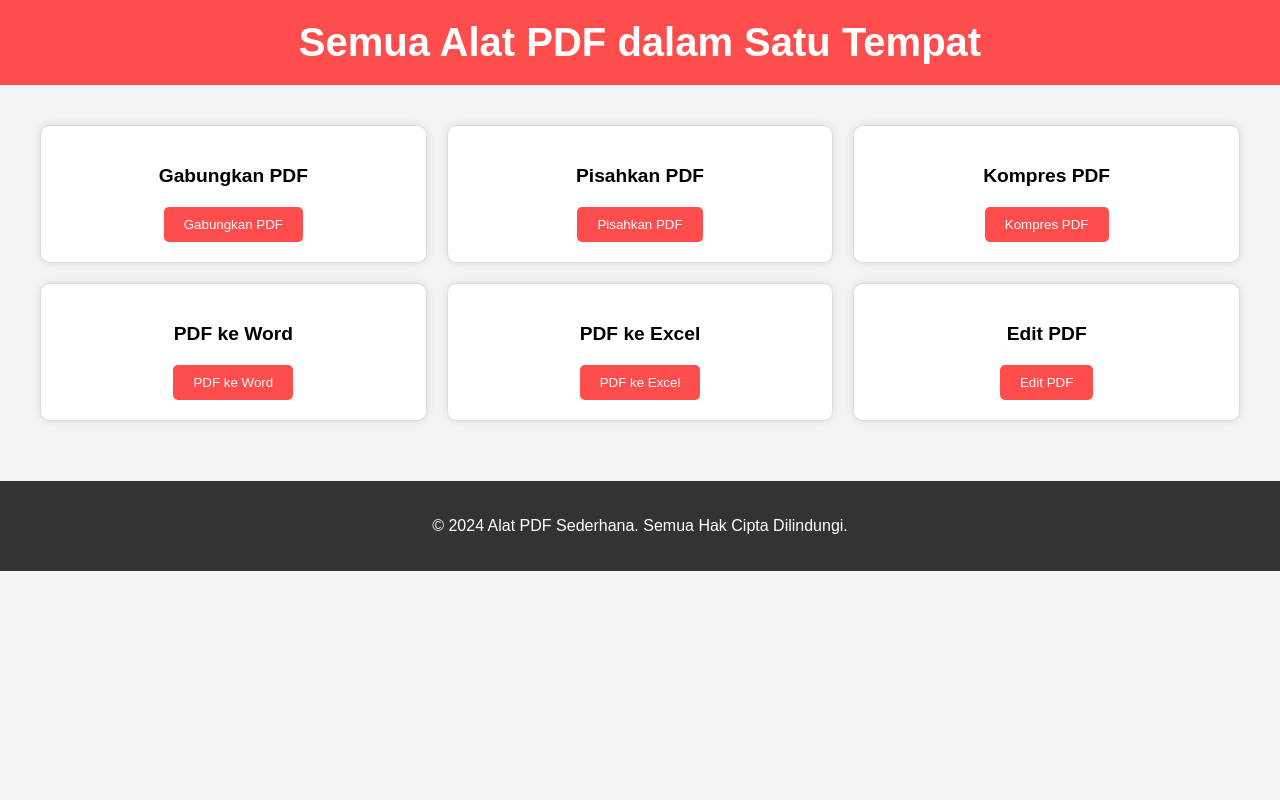
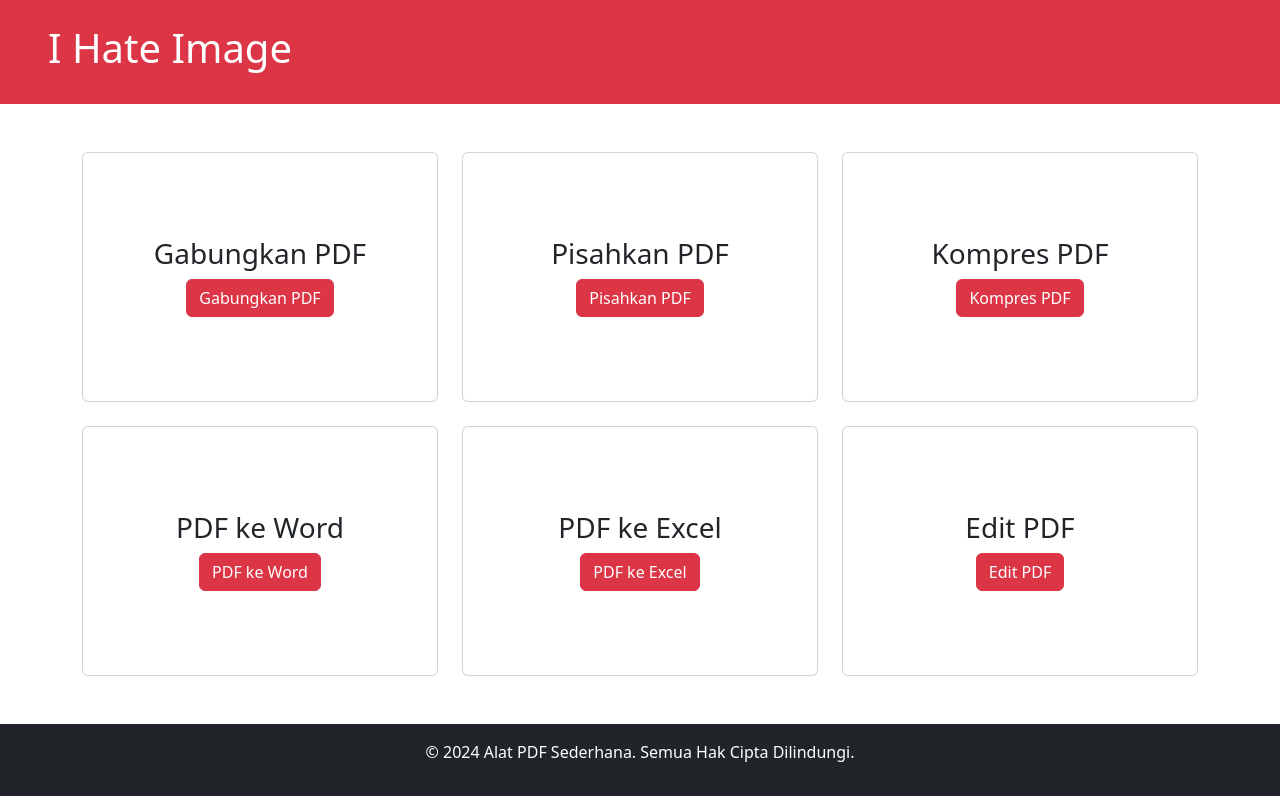
Before and after one commit to jekshelby/ProjectPCD_kelompok3, a plain HTML site: page index.html in a window 1280 px wide. Drawn offline with nearby package versions, Linux system fonts and the light colour scheme.

Commit message:
perubahan code menggunakan bootstrap

```diff
--- a/index.html
+++ b/index.html
@@ -3,100 +3,79 @@
 <head>
     <meta charset="UTF-8">
     <meta name="viewport" content="width=device-width, initial-scale=1.0">
-    <title>PDF Tools Interface</title>
+    <title>I Hate Image - Project Kelompok 3 </title>
+    <!-- Link Bootstrap CSS -->
+    <link href="https://cdn.jsdelivr.net/npm/bootstrap@5.3.0-alpha3/dist/css/bootstrap.min.css" rel="stylesheet">
     <style>
-        body {
-            font-family: Arial, sans-serif;
-            background-color: #f4f4f4;
-            margin: 0;
-            padding: 0;
-        }
-        header {
-            background-color: #ff4c4c;
-            color: white;
-            padding: 20px;
-            text-align: center;
-        }
-        h1 {
-            margin: 0;
-            font-size: 2.5em;
-        }
-        .container {
-            display: grid;
-            grid-template-columns: repeat(3, 1fr);
-            gap: 20px;
-            padding: 40px;
-            max-width: 1200px;
-            margin: auto;
-        }
-        .tool-box {
-            background-color: white;
-            padding: 20px;
-            border: 1px solid #ddd;
-            text-align: center;
-            border-radius: 10px;
-            box-shadow: 0px 0px 10px rgba(0, 0, 0, 0.1);
-        }
-        .tool-box h3 {
-            margin-bottom: 20px;
-            font-size: 1.2em;
-        }
-        .tool-box button {
-            background-color: #ff4c4c;
-            color: white;
-            border: none;
-            padding: 10px 20px;
-            border-radius: 5px;
-            cursor: pointer;
-        }
-        .tool-box button:hover {
-            background-color: #e63e3e;
-        }
-        footer {
-            text-align: center;
-            padding: 20px;
-            background-color: #333;
-            color: white;
-            margin-top: 20px;
+        .card {
+            height: 250px; /* Tinggi tetap untuk kartu */
         }
     </style>
 </head>
 <body>
 
-<header>
-    <h1>Semua Alat PDF dalam Satu Tempat</h1>
+<header class="bg-danger text-white text-start py-4 px-5">
+    <h1>I Hate Image</h1>
 </header>
 
-<div class="container">
-    <div class="tool-box">
-        <h3>Gabungkan PDF</h3>
-        <button onclick="location.href='gabungkan.php'">Gabungkan PDF</button>
-    </div>
-    <div class="tool-box">
-        <h3>Pisahkan PDF</h3>
-        <button onclick="location.href='pisahkan.php'">Pisahkan PDF</button>
-    </div>
-    <div class="tool-box">
-        <h3>Kompres PDF</h3>
-        <button onclick="location.href='kompres.php'">Kompres PDF</button>
-    </div>
-    <div class="tool-box">
-        <h3>PDF ke Word</h3>
-        <button onclick="location.href='pdf_to_word.php'">PDF ke Word</button>
-    </div>
-    <div class="tool-box">
-        <h3>PDF ke Excel</h3>
-        <button onclick="location.href='pdf_to_excel.php'">PDF ke Excel</button>
-    </div>
-    <div class="tool-box">
-        <h3>Edit PDF</h3>
-        <button onclick="location.href='edit_pdf.php'">Edit PDF</button>
+<div class="container my-5">
+    <div class="row g-4">
+        <div class="col-md-4">
+            <div class="card text-center">
+                <div class="card-body d-flex flex-column justify-content-center align-items-center">
+                    <h3 class="card-title">Gabungkan PDF</h3>
+                    <a href="gabungkan.php" class="btn btn-danger">Gabungkan PDF</a>
+                </div>
+            </div>
+        </div>
+        <div class="col-md-4">
+            <div class="card text-center">
+                <div class="card-body d-flex flex-column justify-content-center align-items-center">
+                    <h3 class="card-title">Pisahkan PDF</h3>
+                    <a href="pisahkan.php" class="btn btn-danger">Pisahkan PDF</a>
+                </div>
+            </div>
+        </div>
+        <div class="col-md-4">
+            <div class="card text-center">
+                <div class="card-body d-flex flex-column justify-content-center align-items-center">
+                    <h3 class="card-title">Kompres PDF</h3>
+                    <a href="kompres.php" class="btn btn-danger">Kompres PDF</a>
+                </div>
+            </div>
+        </div>
+        <div class="col-md-4">
+            <div class="card text-center">
+                <div class="card-body d-flex flex-column justify-content-center align-items-center">
+                    <h3 class="card-title">PDF ke Word</h3>
+                    <a href="pdf_to_word.php" class="btn btn-danger">PDF ke Word</a>
+                </div>
+            </div>
+        </div>
+        <div class="col-md-4">
+            <div class="card text-center">
+                <div class="card-body d-flex flex-column justify-content-center align-items-center">
+                    <h3 class="card-title">PDF ke Excel</h3>
+                    <a href="pdf_to_excel.php" class="btn btn-danger">PDF ke Excel</a>
+                </div>
+            </div>
+        </div>
+        <div class="col-md-4">
+            <div class="card text-center">
+                <div class="card-body d-flex flex-column justify-content-center align-items-center">
+                    <h3 class="card-title">Edit PDF</h3>
+                    <a href="edit_pdf.php" class="btn btn-danger">Edit PDF</a>
+                </div>
+            </div>
+        </div>
     </div>
 </div>
 
-<footer>
+<footer class="bg-dark text-white text-center py-3">
     <p>© 2024 Alat PDF Sederhana. Semua Hak Cipta Dilindungi.</p>
 </footer>
 
+<!-- Link Bootstrap JS -->
+<script src="https://cdn.jsdelivr.net/npm/bootstrap@5.3.0-alpha3/dist/js/bootstrap.bundle.min.js"></script>
 </body>
 </html>
```
